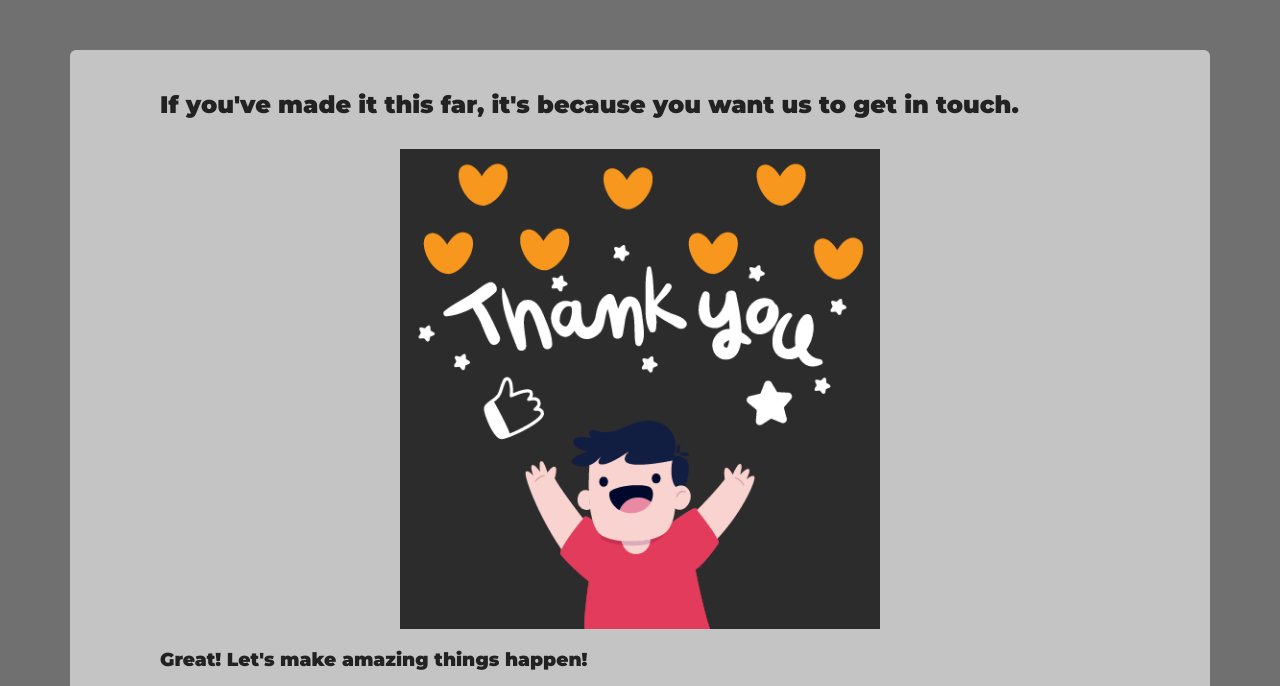
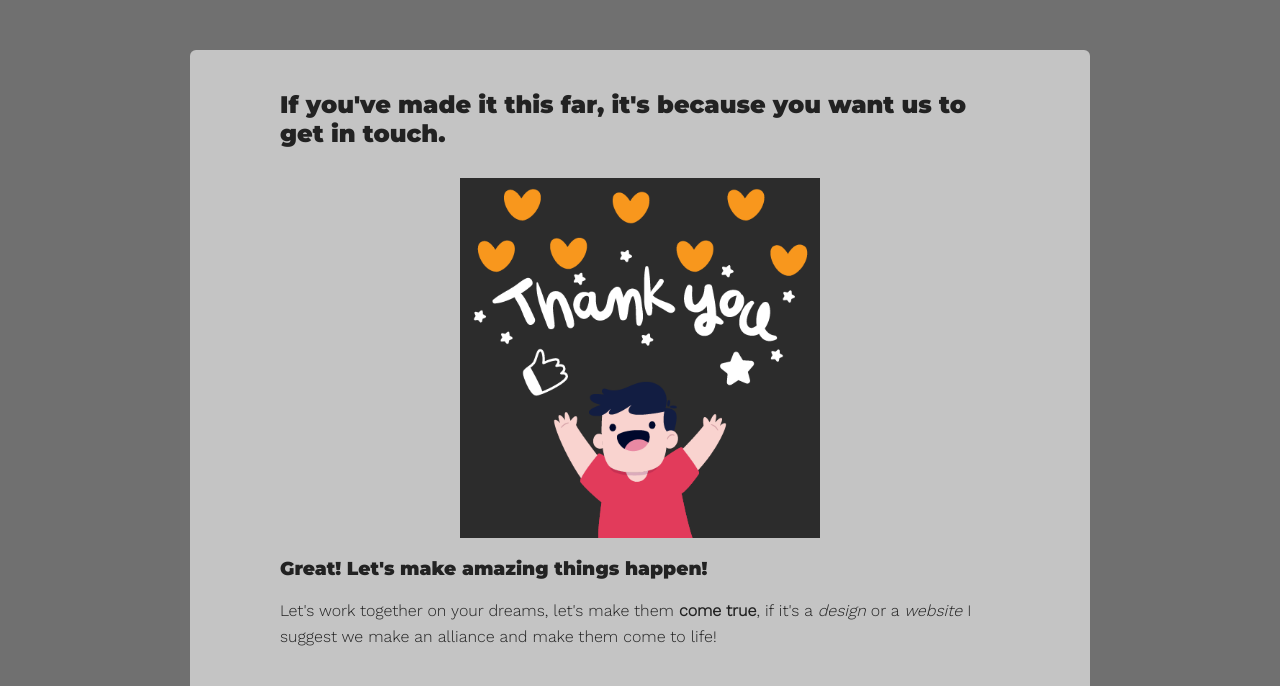
Before and after one commit to hcabrera92/HumbertoC-Portfolio-Unit1, a plain HTML site: page contact.html in a window 1280 px wide. Shown: the part 470-1156 px from the top of the page. Drawn offline with nearby package versions, Linux system fonts and the light colour scheme.

Commit message:
Fixed CSS and HTML Validator Errors

```diff
--- a/contact.html
+++ b/contact.html
@@ -5,7 +5,7 @@
   <title>Humberto Cabrera's Profile</title>
   <meta name="viewport" content="width=device-width, initial-scale=1.0">
   <link rel="stylesheet" href="styles.css">
-  <link href="https://fonts.googleapis.com/css?family=Montserrat:900|Work+Sans:300" rel="stylesheet">
+  <link href="https://fonts.googleapis.com/css?family=Montserrat:900%7CWork+Sans:300" rel="stylesheet">
   </head>
   <body>
 
--- a/styles.css
+++ b/styles.css
@@ -107,7 +107,7 @@ header .profile-image:hover {
 .card-experience {
   margin: 30px;
   padding: 20px 90px 90px;
-  max-width: auto;
+  max-width: 900px;
   text-align: left;
   background: #C4C4C4;
   border-bottom: 4px solid #ccc;
```
Also changed, not shown: experience.html (+1 -1 lines), index.html (+1 -1 lines).
